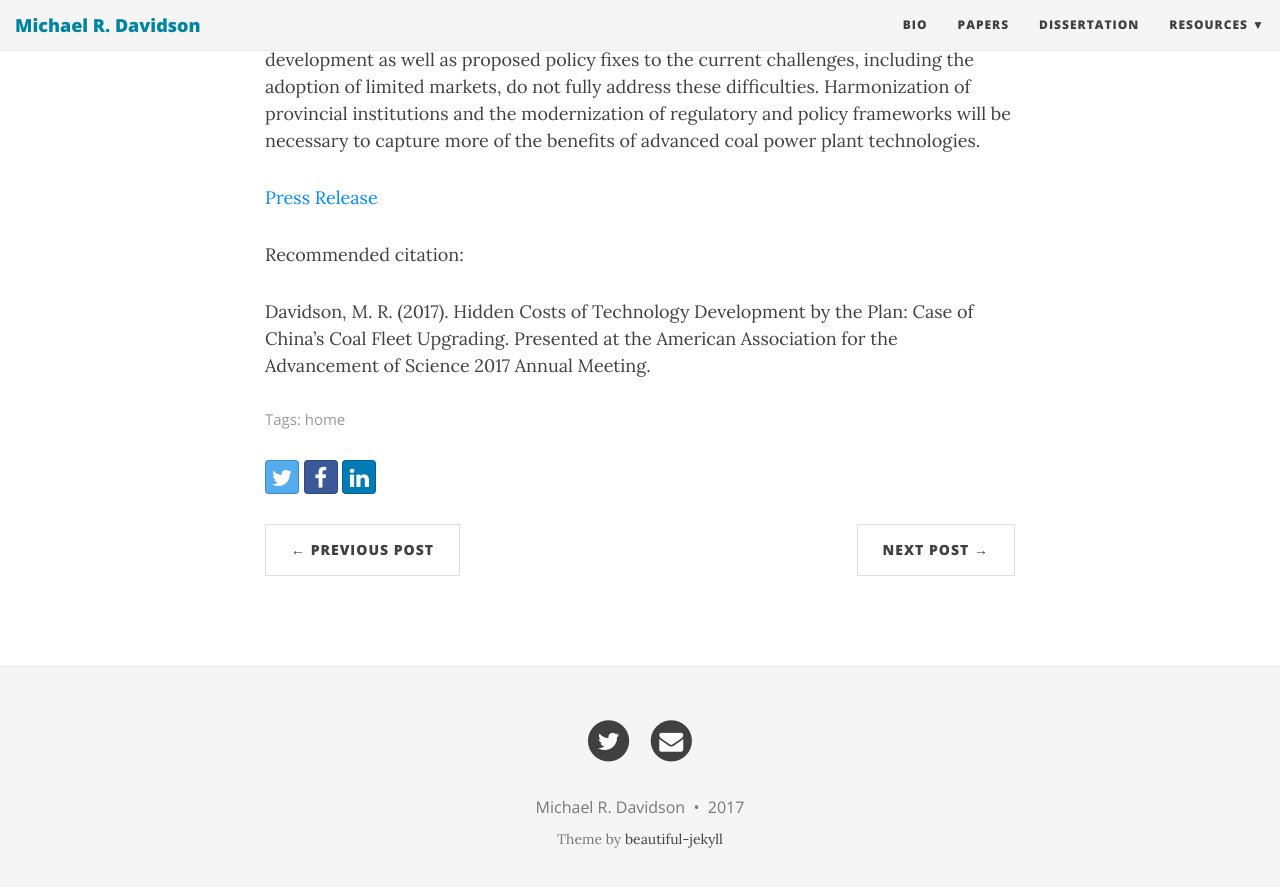
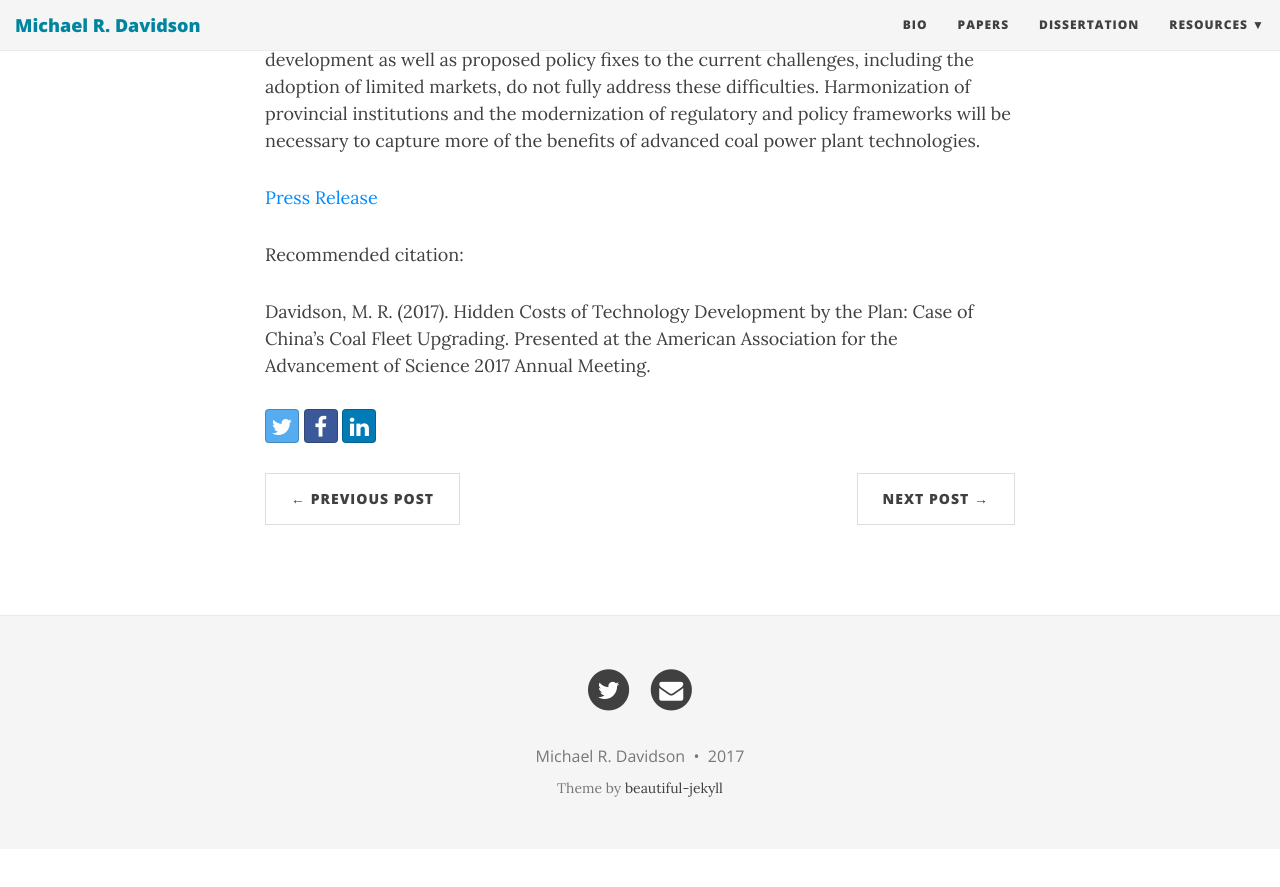
Before and after one commit to east-winds/east-winds.github.io, a Jekyll site: the page built from _posts/2017-03-10-hidden-costs-technology-china-coal.md, in a window 1280 px wide and 900 px high, scrolled down 1323 px. Shown: the top 887 px of the window. Built offline with Jekyll 4.4.1, drawn with Linux system fonts in a browser that asks for light colours; nearby versions of some CDN libraries; after the commit the page ends 2172 px from its top, so only the background shows below that.

Commit message:
post update

```diff
--- a/_posts/2017-03-10-hidden-costs-technology-china-coal.md
+++ b/_posts/2017-03-10-hidden-costs-technology-china-coal.md
@@ -2,7 +2,7 @@
 layout: post
 title: Winner, Social Sciences Category, 2017 AAAS Student Poster Competition
 subtitle: "Hidden Costs of Technology Development by the Plan: Case of China's Coal Fleet Upgrading"
-tags: [home]
+tags:
 
 ---
 
```
Also changed, not shown: _posts/2017-07-13-brookings-india-political-economy-renewable-energy-integration.md (+1 -1 lines).
